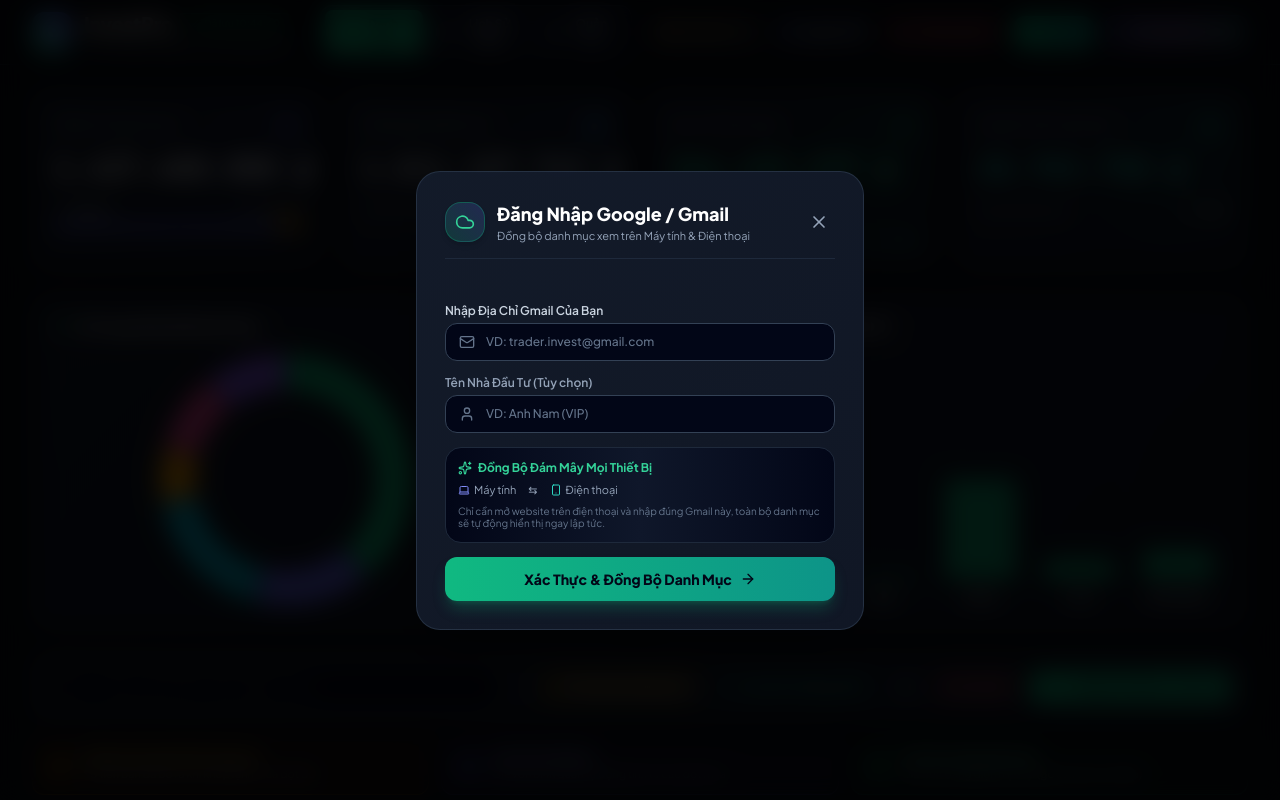
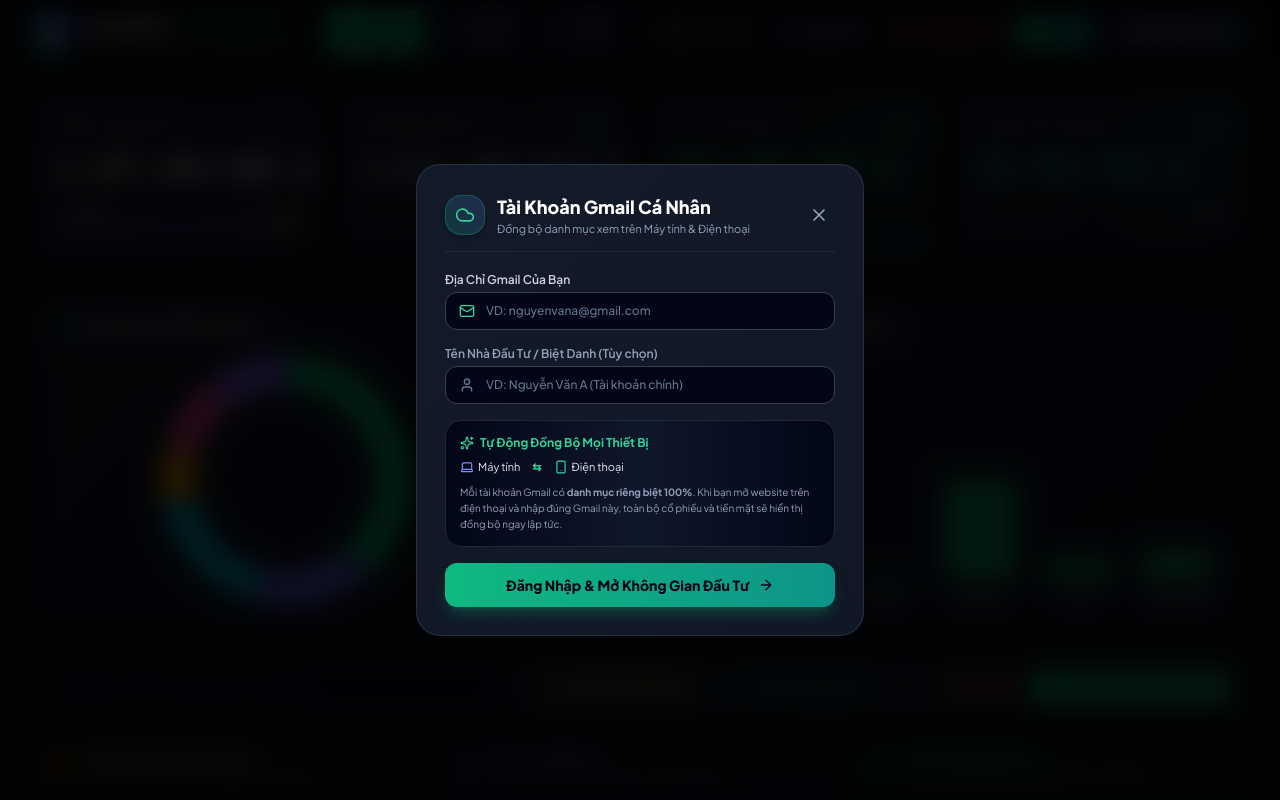
Before and after one commit to kysirong39/InvestPro, a React (Vite) app: page / in a window 1280 px wide. Both pictures are taken after a click on the button "Đăng Nhập Gmail". Shown: the top 800 px of the page. Built offline with nearby package versions, Linux system fonts and the light colour scheme.

Commit message:
fix: remove unconfigured Google GIS button to prevent 401 invalid_client error

```diff
--- a/src/components/AuthModal.jsx
+++ b/src/components/AuthModal.jsx
@@ -1,4 +1,4 @@
-import React, { useState, useEffect } from 'react';
+import React, { useState } from 'react';
 import {
   X,
   Mail,
@@ -11,12 +11,11 @@
   Laptop,
   Cloud,
   Lock,
-  LogOut
+  LogOut,
+  Zap
 } from 'lucide-react';
 import {
   loginWithGmail,
-  loginWithGoogle,
-  getCurrentUser,
   logoutUser
 } from '../services/authService';
 
@@ -31,71 +30,20 @@
   const [errorMsg, setErrorMsg] = useState('');
   const [isProcessing, setIsProcessing] = useState(false);
 
-  // Initialize Google Identity Services (GIS) One-Tap / Button if available
-  useEffect(() => {
-    if (isOpen && window.google?.accounts?.id) {
-      try {
-        window.google.accounts.id.initialize({
-          // Client ID công khai hoặc tự sinh
-          client_id: '965842839401-investpro.apps.googleusercontent.com',
-          callback: handleGoogleCredentialResponse,
-          auto_select: false,
-          cancel_on_tap_outside: true
-        });
-
-        const googleBtnContainer = document.getElementById('googleSignInBtnDiv');
-        if (googleBtnContainer) {
-          window.google.accounts.id.renderButton(googleBtnContainer, {
-            theme: 'filled_blue',
-            size: 'large',
-            shape: 'pill',
-            text: 'signin_with',
-            width: 320
-          });
-        }
-      } catch (err) {
-        console.warn('GIS init fallback:', err);
-      }
-    }
-  }, [isOpen]);
-
   if (!isOpen) return null;
-
-  // Xử lý JWT Token từ Google OAuth
-  const handleGoogleCredentialResponse = (response) => {
-    try {
-      if (response && response.credential) {
-        // Decode payload JWT
-        const base64Url = response.credential.split('.')[1];
-        const base64 = base64Url.replace(/-/g, '+').replace(/_/g, '/');
-        const jsonPayload = decodeURIComponent(atob(base64).split('').map(function(c) {
-          return '%' + ('00' + c.charCodeAt(0).toString(16)).slice(-2);
-        }).join(''));
-
-        const googleProfile = JSON.parse(jsonPayload);
-        const user = loginWithGoogle({
-          email: googleProfile.email,
-          name: googleProfile.name,
-          picture: googleProfile.picture
-        });
-
-        onUserChanged(user);
-        onClose();
-      }
-    } catch (err) {
-      console.error('Lỗi giải mã Google Token:', err);
-      // Fallback
-    }
-  };
 
   const handleQuickGmailLogin = (e) => {
     e.preventDefault();
     setErrorMsg('');
 
-    const cleanEmail = emailInput.trim().toLowerCase();
-    if (!cleanEmail || !cleanEmail.includes('@')) {
-      setErrorMsg('Vui lòng nhập địa chỉ Gmail hợp lệ (VD: tenban@gmail.com).');
+    let cleanEmail = emailInput.trim().toLowerCase();
+    if (!cleanEmail) {
+      setErrorMsg('Vui lòng nhập địa chỉ Gmail.');
       return;
+    }
+
+    if (!cleanEmail.includes('@')) {
+      cleanEmail += '@gmail.com';
     }
 
     setIsProcessing(true);
@@ -116,6 +64,12 @@
     onClose();
   };
 
+  const handleQuickDomainAppend = () => {
+    if (emailInput && !emailInput.includes('@')) {
+      setEmailInput(emailInput + '@gmail.com');
+    }
+  };
+
   return (
     <div className="fixed inset-0 z-50 flex items-center justify-center p-3 sm:p-4 bg-black/85 backdrop-blur-md overflow-y-auto">
       <div className="relative w-full max-w-md glass-card rounded-3xl border border-slate-700/90 shadow-2xl p-5 sm:p-7 my-auto animate-in fade-in duration-200">
@@ -128,7 +82,7 @@
             </div>
             <div>
               <h3 className="text-base sm:text-lg font-black text-white flex items-center gap-1.5">
-                <span>Đăng Nhập Google / Gmail</span>
+                <span>Tài Khoản Gmail Cá Nhân</span>
               </h3>
               <p className="text-[11px] text-slate-400">Đồng bộ danh mục xem trên Máy tính & Điện thoại</p>
             </div>
@@ -164,14 +118,8 @@
           </div>
         )}
 
-        {/* 1-CLICK GOOGLE BUTTON DIV */}
-        <div className="space-y-4">
-
-          {/* Native Google GIS button slot */}
-          <div className="flex justify-center" id="googleSignInBtnDiv"></div>
-
-          {/* Quick Gmail Direct Form */}
-          <form onSubmit={handleQuickGmailLogin} className="space-y-3.5 pt-2">
+        {/* GMAIL LOGIN FORM */}
+        <form onSubmit={handleQuickGmailLogin} className="space-y-4">
           {errorMsg && (
             <div className="p-2.5 rounded-xl bg-rose-950/50 border border-rose-500/50 text-rose-300 text-xs">
               {errorMsg}
@@ -179,16 +127,28 @@
           )}
 
           <div>
-              <label className="block text-xs font-semibold text-slate-300 mb-1">
-                Nhập Địa Chỉ Gmail Của Bạn
+            <div className="flex items-center justify-between mb-1">
+              <label className="text-xs font-semibold text-slate-300">
+                Địa Chỉ Gmail Của Bạn
               </label>
+              {!emailInput.includes('@') && emailInput.length > 0 && (
+                <button
+                  type="button"
+                  onClick={handleQuickDomainAppend}
+                  className="text-[10px] text-emerald-400 hover:text-emerald-300 font-bold bg-emerald-950/40 px-1.5 py-0.5 rounded border border-emerald-500/30 flex items-center gap-1"
+                >
+                  <Zap className="w-2.5 h-2.5" /> +@gmail.com
+                </button>
+              )}
+            </div>
+
             <div className="relative">
-                <Mail className="absolute left-3.5 top-1/2 -translate-y-1/2 w-4 h-4 text-slate-500" />
+              <Mail className="absolute left-3.5 top-1/2 -translate-y-1/2 w-4 h-4 text-emerald-400" />
               <input
-                  type="email"
+                type="text"
                 value={emailInput}
                 onChange={(e) => setEmailInput(e.target.value)}
-                  placeholder="VD: trader.invest@gmail.com"
+                placeholder="VD: nguyenvana@gmail.com"
                 className="w-full pl-10 pr-4 py-2.5 bg-slate-950 border border-slate-700 rounded-xl text-xs text-white placeholder-slate-500 focus:outline-none focus:border-emerald-500 font-medium"
                 required
               />
@@ -197,7 +157,7 @@
 
           <div>
             <label className="block text-xs font-semibold text-slate-400 mb-1">
-                Tên Nhà Đầu Tư (Tùy chọn)
+              Tên Nhà Đầu Tư / Biệt Danh (Tùy chọn)
             </label>
             <div className="relative">
               <User className="absolute left-3.5 top-1/2 -translate-y-1/2 w-4 h-4 text-slate-500" />
@@ -205,24 +165,24 @@
                 type="text"
                 value={nameInput}
                 onChange={(e) => setNameInput(e.target.value)}
-                  placeholder="VD: Anh Nam (VIP)"
+                placeholder="VD: Nguyễn Văn A (Tài khoản chính)"
                 className="w-full pl-10 pr-4 py-2.5 bg-slate-950 border border-slate-700 rounded-xl text-xs text-white placeholder-slate-500 focus:outline-none focus:border-emerald-500 font-medium"
               />
             </div>
           </div>
 
           {/* Cross-Device Sync Feature Card */}
-            <div className="p-3 rounded-2xl bg-gradient-to-r from-slate-950 via-slate-900 to-slate-950 border border-slate-800 text-[11px] text-slate-300 space-y-1.5">
+          <div className="p-3.5 rounded-2xl bg-gradient-to-r from-slate-950 via-slate-900 to-slate-950 border border-slate-800 text-[11px] text-slate-300 space-y-2">
             <div className="font-bold text-emerald-400 flex items-center gap-1.5 text-xs">
-                <Sparkles className="w-3.5 h-3.5" /> Đồng Bộ Đám Mây Mọi Thiết Bị
+              <Sparkles className="w-3.5 h-3.5" /> Tự Động Đồng Bộ Mọi Thiết Bị
             </div>
             <div className="flex items-center gap-3 text-[11px] text-slate-400">
-                <span className="flex items-center gap-1"><Laptop className="w-3 h-3 text-indigo-400" /> Máy tính</span>
-                <span>⇆</span>
-                <span className="flex items-center gap-1"><Smartphone className="w-3 h-3 text-teal-400" /> Điện thoại</span>
+              <span className="flex items-center gap-1 text-slate-200"><Laptop className="w-3.5 h-3.5 text-indigo-400" /> Máy tính</span>
+              <span className="text-emerald-400 font-bold">⇆</span>
+              <span className="flex items-center gap-1 text-slate-200"><Smartphone className="w-3.5 h-3.5 text-teal-400" /> Điện thoại</span>
             </div>
-              <p className="text-[10px] text-slate-500 leading-tight">
-                Chỉ cần mở website trên điện thoại và nhập đúng Gmail này, toàn bộ danh mục sẽ tự động hiển thị ngay lập tức.
+            <p className="text-[10px] text-slate-400 leading-relaxed">
+              Mỗi tài khoản Gmail có <strong>danh mục riêng biệt 100%</strong>. Khi bạn mở website trên điện thoại và nhập đúng Gmail này, toàn bộ cổ phiếu và tiền mặt sẽ hiển thị đồng bộ ngay lập tức.
             </p>
           </div>
 
@@ -231,14 +191,12 @@
             disabled={isProcessing}
             className="w-full py-3 rounded-xl bg-gradient-to-r from-emerald-500 to-teal-600 hover:from-emerald-400 hover:to-teal-500 text-slate-950 font-black text-xs sm:text-sm flex items-center justify-center gap-2 shadow-lg shadow-emerald-500/25 active:scale-[0.98] transition-all disabled:opacity-50"
           >
-              <span>Xác Thực & Đồng Bộ Danh Mục</span>
+            <span>Đăng Nhập & Mở Không Gian Đầu Tư</span>
             <ArrowRight className="w-4 h-4" />
           </button>
         </form>
 
       </div>
-
-      </div>
     </div>
   );
 };
```
Lines whose indentation alone changed are shown as unchanged.
